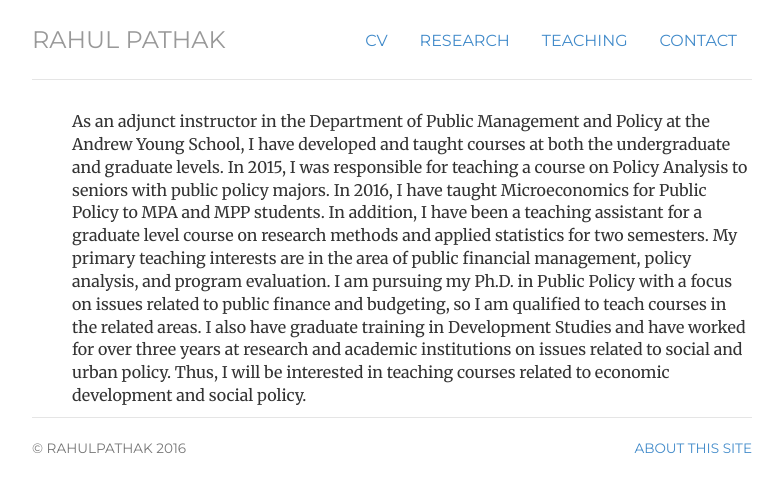
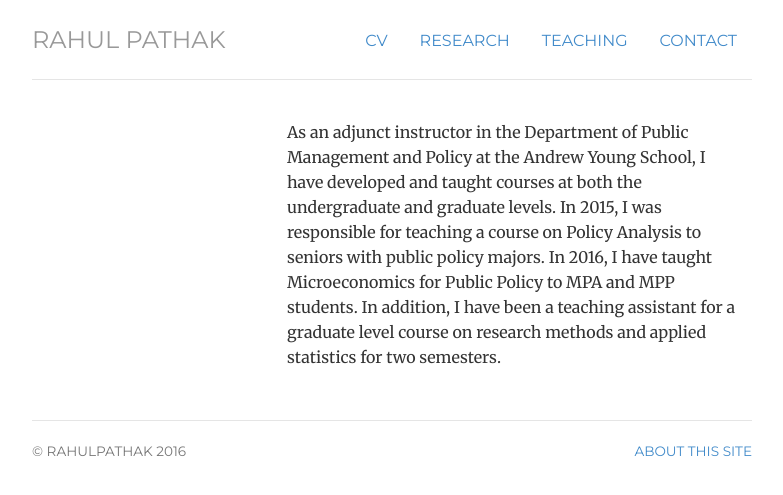
Before and after one commit to pathak-rahul/pathak-rahul.github.io, a Jekyll site: the page built from teaching/index.html, in a window 1280 px wide. Shown: the top 495 px of the page, without its empty margins (248-1031 px from the left). Built offline with Jekyll 4.4.1, drawn with Linux system fonts in a browser that asks for light colours.

Commit message:
Update index.html

```diff
--- a/teaching/index.html
+++ b/teaching/index.html
@@ -4,12 +4,18 @@
 ---
 <div class="teaching">
 
+<div class="row marketing">
+	<div class="col-sm-4">
+	</div>
+	<div itemscope itemtype="http://data-vocabulary.org/Person" class="col-sm-8">
 
+
+	<p class-"lead"> As an adjunct instructor in the Department of Public Management and Policy at the Andrew Young School, I have developed and taught courses at both the undergraduate and graduate levels. In 2015, I was responsible for teaching a course on Policy Analysis to seniors with public policy majors. In 2016, I have taught Microeconomics for Public Policy to MPA and MPP students. In addition, I have been a teaching assistant for a graduate level course on research methods and applied statistics for two semesters. </p> </span>
+</p>
+	</div>
+
+</div>
 	<ul>
-
-As an adjunct instructor in the Department of Public Management and Policy at the Andrew Young School, I have developed and taught courses at both the undergraduate and graduate levels. In 2015, I was responsible for teaching a course on Policy Analysis to seniors with public policy majors. In 2016, I have taught Microeconomics for Public Policy to MPA and MPP students. In addition, I have been a teaching assistant for a graduate level course on research methods and applied statistics for two semesters.
-My primary teaching interests are in the area of public financial management, policy analysis, and program evaluation. I am pursuing my Ph.D. in Public Policy with a focus on issues related to public finance and budgeting, so I am qualified to teach courses in the related areas. I also have graduate training in Development Studies and have worked for over three years at research and academic institutions on issues related to social and urban policy. Thus, I will be interested in teaching courses related to economic development and social policy.
-
 
 	</ul>
 
```
